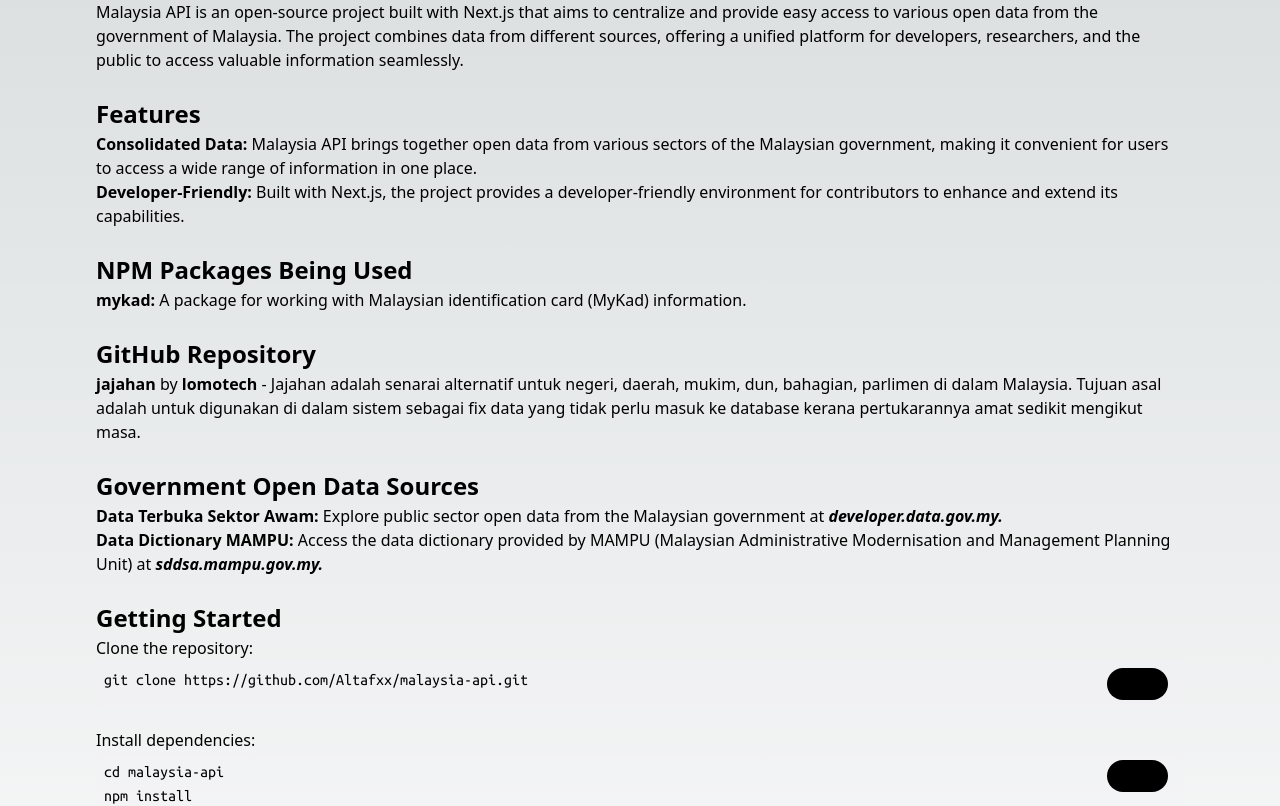
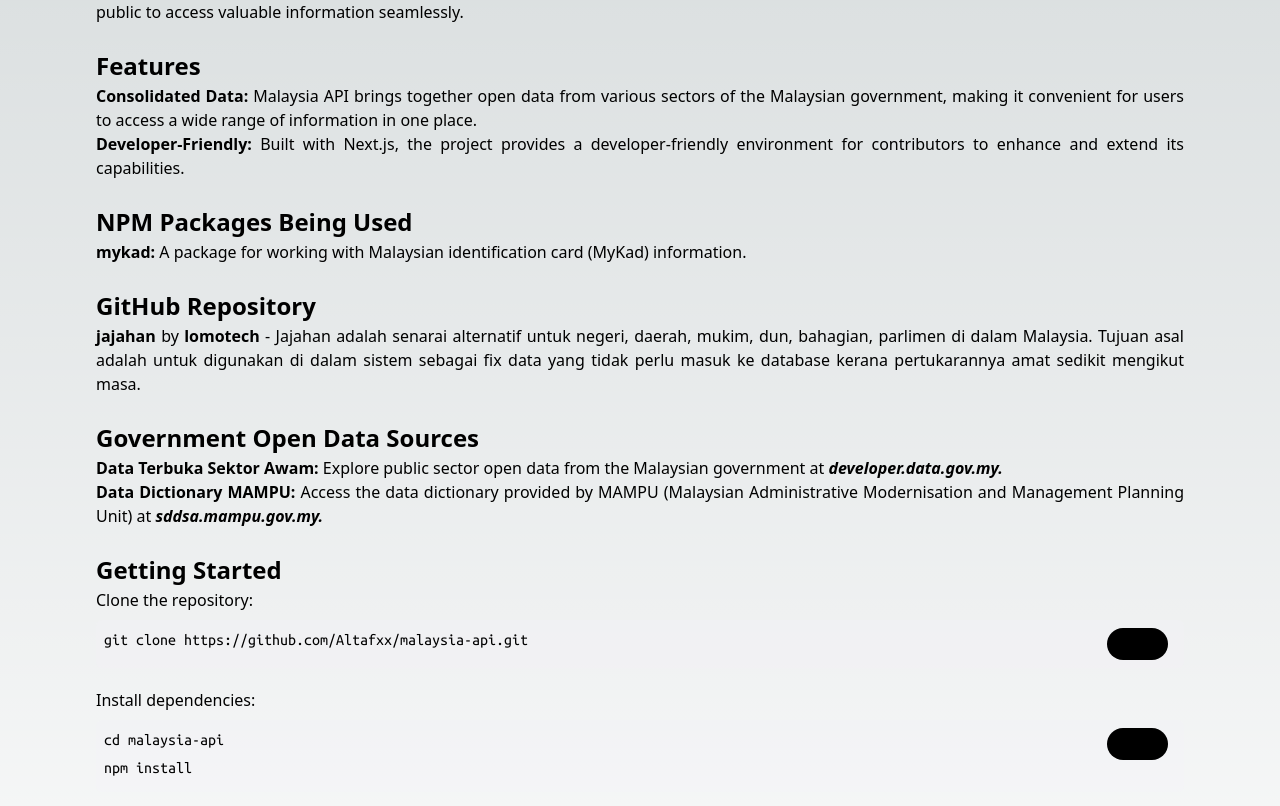
Before and after one commit to Altafxx/malaysia-api, a Next.js app: page / in a window 1280 px wide. Shown: the part 205-1011 px from the top of the page. Built offline with nearby package versions, Linux system fonts and the light colour scheme; a web font is replaced by a local one.

Commit message:
fix: home ui

```diff
--- a/src/app/components/terminal.tsx
+++ b/src/app/components/terminal.tsx
@@ -20,10 +20,10 @@
     }
 
     return (
-        <div className={`relative container rounded-md p-2 mb-5 ${isCopied ? 'bg-gray-800' : 'bg-purple-100/10'} flex col-auto content-between`}>
-            <div>
+        <div className={`relative container rounded-md p-2 mb-5 mt-2 ${isCopied ? 'bg-gray-800' : 'bg-purple-100/10'} flex col-auto content-between`}>
+            <div className="max-w-full overflow-x-auto">
                 {props.text.map((line: string, index: number) => (
-                    <div className={isCopied ? 'text-transparent' : textFont.className} key={index}>{line}</div>
+                    <div className={`${isCopied ? 'text-transparent' : textFont.className} whitespace-pre-wrap mb-1`} key={index}>{line}</div>
                 ))}
             </div>
             {isCopied && (
--- a/src/app/layout.tsx
+++ b/src/app/layout.tsx
@@ -6,7 +6,7 @@
 
 export const metadata: Metadata = {
   title: 'Malaysia API',
-  description: 'Centralize open data from the government of Malaysia',
+  description: 'Centralize open data of Malaysia',
 }
 
 export default function RootLayout({
@@ -16,7 +16,7 @@
 }) {
   return (
     <html lang="en">
-      <body className={`${textFont.className}, min-h-screen p-24`}>{children}</body>
+      <body className={`${textFont.className}, min-h-screen text-justify py-12 px-8 md:px-12 xl:px-24`}>{children}</body>
     </html>
   )
 }
```
